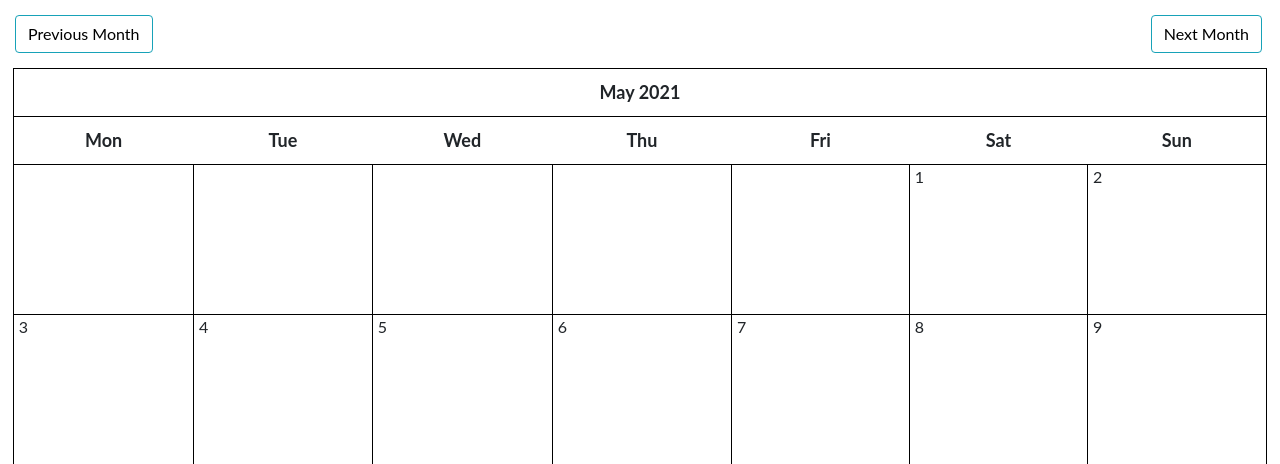
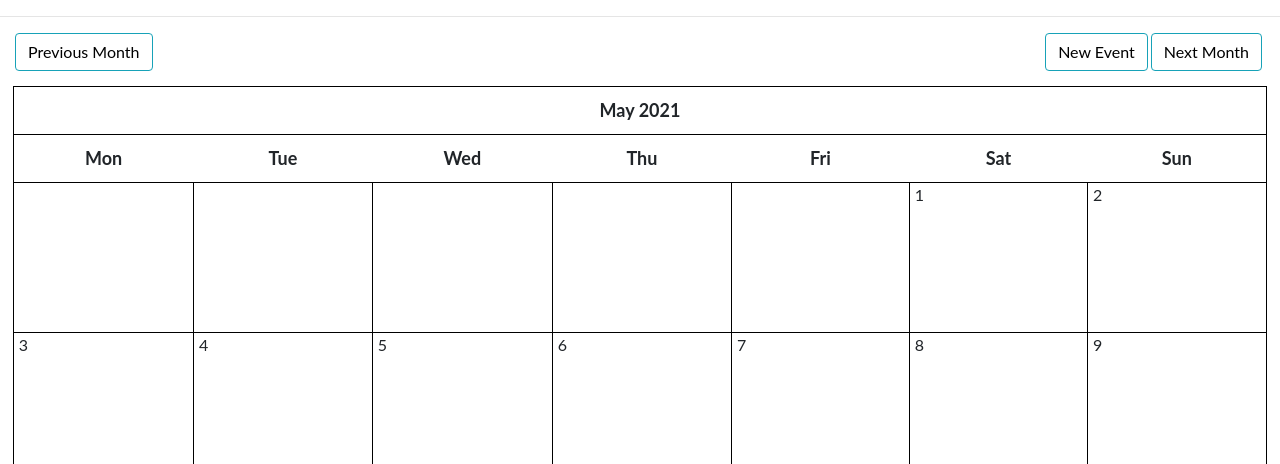
Before and after one commit to kgoltong/python_project_final, a Django app: page /cal/ in a window 1280 px wide. Shown: the top 464 px of the page. Run offline with Django 3.2, Linux system fonts and the light colour scheme; data that the repository does not hold is empty; some libraries are stand-ins or nearby versions.

Commit message:
게시글 작성 기능 추가(그러나 아무 일도 일어나지 않았다)

```diff
--- a/cal/templates/cal/base.html
+++ b/cal/templates/cal/base.html
@@ -13,6 +13,9 @@
   <title>Calendar</title>
 </head>
 <body>
+
+  <h1 class="title">{% block title %}{% endblock %}</h1>
+  <hr>
 
   {% block content %}
   {% endblock %}
--- a/cal/templates/cal/calendar.html
+++ b/cal/templates/cal/calendar.html
@@ -4,6 +4,7 @@
 <div class="clearfix">
 	<a class="btn btn-info left" href="{% url 'cal:calendar' %}?{{ prev_month }}"> Previous Month </a>
 	<a class="btn btn-info right" href="{% url 'cal:calendar' %}?{{ next_month }}"> Next Month </a>
+	<a class="btn btn-info right" href="{% url 'cal:event_new' %}"> New Event </a>
 </div>
 
 {{ calendar }}
--- a/cal/urls.py
+++ b/cal/urls.py
@@ -4,4 +4,6 @@ from . import views
 app_name = 'cal'
 urlpatterns = [
     url('', views.CalendarView.as_view(), name='calendar'),
+    url(r'^event/new/$', views.event, name='event_new'),
+    url(r'^event/edit/(?P<event_id>\d+)/$', views.event, name='event_edit'),
 ]
--- a/cal/views.py
+++ b/cal/views.py
@@ -6,6 +6,7 @@ from django.urls import reverse
 from django.utils.safestring import mark_safe
 import calendar
 
+from .forms import EventForm
 from .models import *
 from .utils import Calendar
 
@@ -48,3 +49,17 @@ def get_date(req_month):
         year, month = (int(x) for x in req_month.split('-'))
         return date(year, month, day=1)
     return datetime.today()
+
+
+def event(request, event_id=None):
+    instance = Event()
+    if event_id:
+        instance = get_object_or_404(Event, pk=event_id)
+    else:
+        instance = Event()
+
+    form = EventForm(request.POST or None, instance=instance)
+    if request.POST and form.is_valid():
+        form.save()
+        return HttpResponseRedirect(reverse('cal:calendar'))
+    return render(request, 'cal/event.html', {'form': form})
```
Also changed, not shown: cal/static/cal/css/styles.css (+13 -0 lines).
